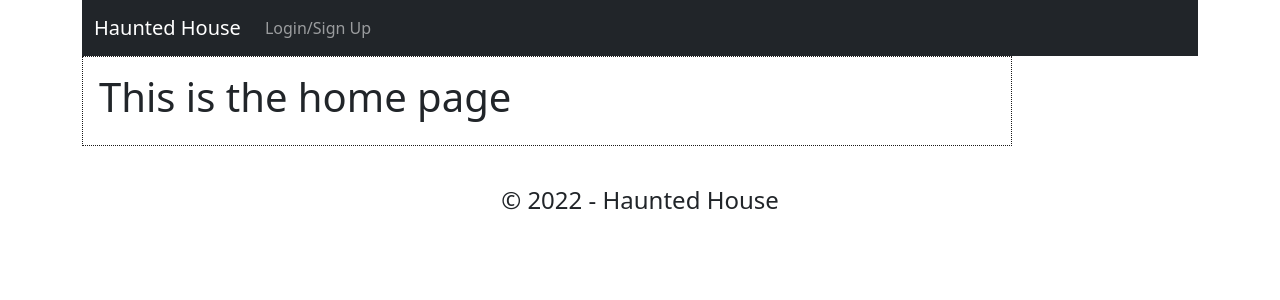
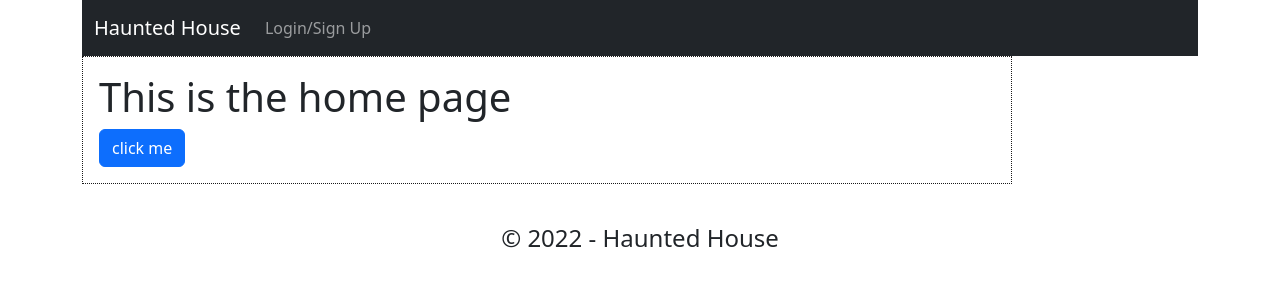
Before and after one commit to jmruiz96/Full-Moon-Manor, a React (Create React App) app in the folder client/: page / in a window 1280 px wide. Shown: the top 300 px of the page. Built offline with nearby package versions, Linux system fonts and the light colour scheme.

Commit message:
added button to enter first room

```diff
--- a/client/src/pages/Home/Home.js
+++ b/client/src/pages/Home/Home.js
@@ -1,6 +1,7 @@
 import React from 'react';
 import { useQuery } from '@apollo/client';
-
+import {Button} from 'react-bootstrap'
+import {Link} from 'react-router-dom'
 const Home = () => {
     return (
         <main>
@@ -9,6 +10,7 @@ const Home = () => {
                     className="col-12 col-md-10 mb-3 p-3"
                     style={{ border: '1px dotted #1a1a1a' }}
                 ><h1>This is the home page</h1>
+                <Link to='/room/Torture Room'> <Button> click me </Button> </Link>
                     {/* <ThoughtForm />
         </div>
         <div className="col-12 col-md-8 mb-3">
```
